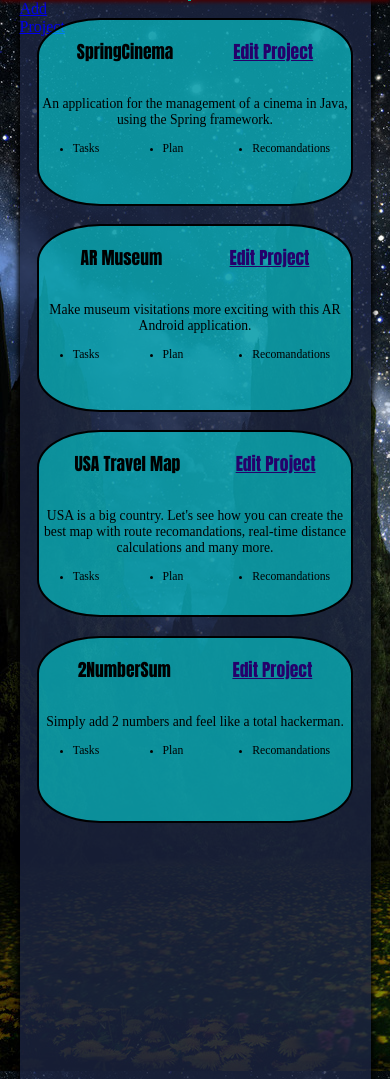
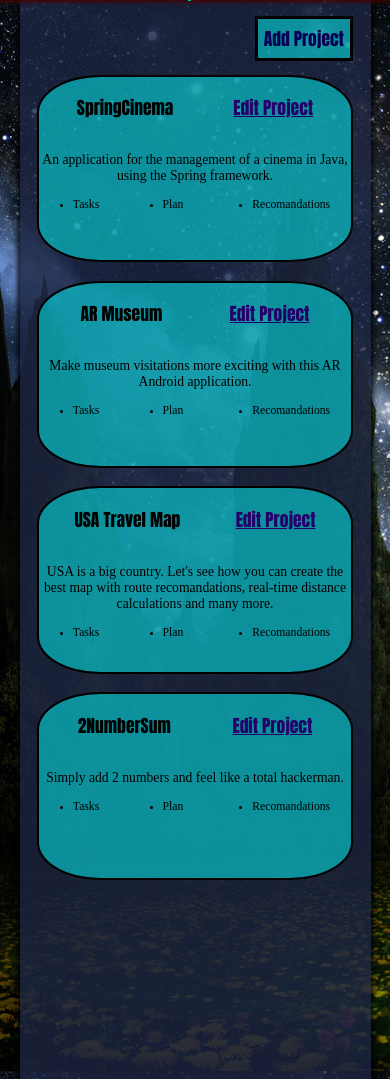
Before and after one commit to Kropius/AcaTisM, a PHP site: page /MyProj.html in a window 390 px wide. Shown: the part 72-1151 px from the top of the page. Run offline with PHP 8.4, Linux system fonts and the light colour scheme.

Commit message:
Update MyProj.css

```diff
--- a/MyProjects/MyProj.css
+++ b/MyProjects/MyProj.css
@@ -359,9 +359,36 @@ body>main .mainBody
     grid-column: 2;
     background: rgba(28, 37, 65, 0.8);
     display: grid;
-    grid-template-rows: 3% 22% 2% 22% 2% 22% 2% 22% 3%;
+    grid-template-rows: 5% 3% 22% 2% 22% 2% 22% 2% 22% 3%;
     grid-template-columns: 3% 30% 2% 30% 2% 30% 3%;
     box-shadow: 0px 6px 6px 2px #000000;
+}
+
+body>main .mainBody .add
+{
+    grid-row: 1;
+    grid-column: 6;
+    text-align: right;
+}
+
+body>main .mainBody .add a
+{
+    text-decoration: none;
+    position: relative;
+    top: 3vh;
+    border: 3px solid black;
+    padding: 6px;
+    font-family: Impact, Charcoal, sans-serif;
+    font-weight: normal;
+    font-size: 2vw;
+    background-color: rgba(0,255,255,0.5);
+    color: rgb(8, 0, 82);
+}
+
+body>main .mainBody .add a:hover
+{
+    background-image: linear-gradient(#5b79cc, rgb(1, 37, 105));
+    color: black;
 }
 
 body>main .mainBody .article1
@@ -371,7 +398,7 @@ body>main .mainBody .article1
     border-radius: 20%;
     background-color: rgba(0,255,255,0.5);
     grid-column: 2/3;
-    grid-row: 2/3;
+    grid-row: 3/4;
 }
 
 body>main .mainBody article .headProject
@@ -477,7 +504,7 @@ body>main .mainBody .article2
     border: 2px solid black;
     border-radius: 20%;
     grid-column: 4/5;
-    grid-row: 2/3;
+    grid-row: 3/4;
 }
 
 body>main .mainBody .article3
@@ -487,7 +514,7 @@ body>main .mainBody .article3
     border: 2px solid black;
     border-radius: 20%;
     grid-column: 6/7;
-    grid-row: 2/3;
+    grid-row: 3/4;
 }
 
 body>main .mainBody .article4
@@ -497,7 +524,7 @@ body>main .mainBody .article4
     border: 2px solid black;
     border-radius: 20%;
     grid-column: 2/3;
-    grid-row: 4/5;
+    grid-row: 5/6;
 }
 
 @media only screen and (max-width:886px)
@@ -517,8 +544,27 @@ body>main .mainBody .article4
         background: rgba(28, 37, 65, 0.8);
         display: grid;
         grid-template-columns: 5% 40% 5% 40% 5%;
-        grid-template-rows: 2% 10% 2% 10% 2% 10% 2% 10% 2% 10% 2% 10% 2%;
+        grid-template-rows: 4% 2% 10% 2% 10% 2% 10% 2% 10% 2% 10% 2% 10% 2%;
         box-shadow: 0px 6px 6px 2px #000000;
+    }
+    body>main .mainBody .add
+    {
+        grid-row: 1;
+        grid-column: 4;
+        text-align: right;
+    }
+    body>main .mainBody .add a
+    {
+        text-decoration: none;
+        position: relative;
+        top: 3vh;
+        border: 3px solid black;
+        padding: 6px;
+        font-family: Impact, Charcoal, sans-serif;
+        font-weight: normal;
+        font-size: 3.5vw;
+        background-color: rgba(0,255,255,0.5);
+        color: rgb(8, 0, 82);
     }
     body>main .mainBody .article1
     {
@@ -527,7 +573,7 @@ body>main .mainBody .article4
         border-radius: 20%;
         background-color: rgba(0,255,255,0.5);
         grid-column: 2/3;
-        grid-row: 2/3;
+        grid-row: 3/4;
     }
     body>main .mainBody .article2
     {
@@ -536,7 +582,7 @@ body>main .mainBody .article4
         border: 2px solid black;
         border-radius: 20%;
         grid-column: 4/5;
-        grid-row: 2/3;
+        grid-row: 3/4;
     }
     body>main .mainBody .article3
     {
@@ -545,7 +591,7 @@ body>main .mainBody .article4
         border: 2px solid black;
         border-radius: 20%;
         grid-column: 2/3;
-        grid-row: 4/5;
+        grid-row: 5/6;
     }
     body>main .mainBody .article4
     {
@@ -554,7 +600,7 @@ body>main .mainBody .article4
         border: 2px solid black;
         border-radius: 20%;
         grid-column: 4/5;
-        grid-row: 4/5;
+        grid-row: 5/6;
     }
     body>main .mainBody article p
     {
@@ -608,8 +654,27 @@ body>main .mainBody .article4
         background: rgba(28, 37, 65, 0.8);
         display: grid;
         grid-template-columns: 5% 90% 5%;
-        grid-template-rows: 1% 10% 1% 10% 1% 10% 1% 10% 1% 10% 1% 10% 1% 10% 1% 10% 1% 10% 1% 10% 1% 10% 1% 10% 1%;
+        grid-template-rows: 3% 1% 10% 1% 10% 1% 10% 1% 10% 1% 10% 1% 10% 1% 10% 1% 10% 1% 10% 1% 10% 1% 10% 1% 10% 1%;
         box-shadow: 0px 6px 6px 2px #000000;
+    }
+    body>main .mainBody .add
+    {
+        grid-row: 1;
+        grid-column: 2;
+        text-align: right;
+    }
+    body>main .mainBody .add a
+    {
+        text-decoration: none;
+        position: relative;
+        top: 3vh;
+        border: 3px solid black;
+        padding: 6px;
+        font-family: Impact, Charcoal, sans-serif;
+        font-weight: normal;
+        font-size: 4.5vw;
+        background-color: rgba(0,255,255,0.5);
+        color: rgb(8, 0, 82);
     }
     body>main .mainBody .article1
     {
@@ -618,7 +683,7 @@ body>main .mainBody .article4
         border-radius: 20%;
         background-color: rgba(0,255,255,0.5);
         grid-column: 2/3;
-        grid-row: 2/3;
+        grid-row: 3/4;
     }
     body>main .mainBody .article2
     {
@@ -627,7 +692,7 @@ body>main .mainBody .article4
         border: 2px solid black;
         border-radius: 20%;
         grid-column: 2/3;
-        grid-row: 4/5;
+        grid-row: 5/6;
     }
     body>main .mainBody .article3
     {
@@ -636,7 +701,7 @@ body>main .mainBody .article4
         border: 2px solid black;
         border-radius: 20%;
         grid-column: 2/3;
-        grid-row: 6/7;
+        grid-row: 7/8;
     }
     body>main .mainBody .article4
     {
@@ -645,7 +710,7 @@ body>main .mainBody .article4
         border: 2px solid black;
         border-radius: 20%;
         grid-column: 2/3;
-        grid-row: 8/9;
+        grid-row: 9/10;
     }
     body>main .mainBody article p
     {
```
